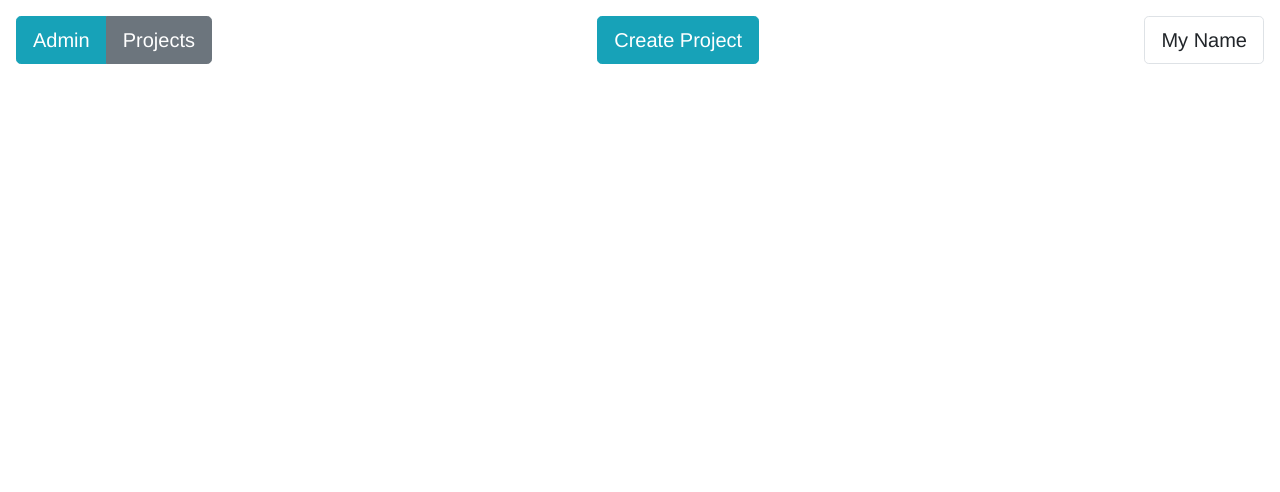
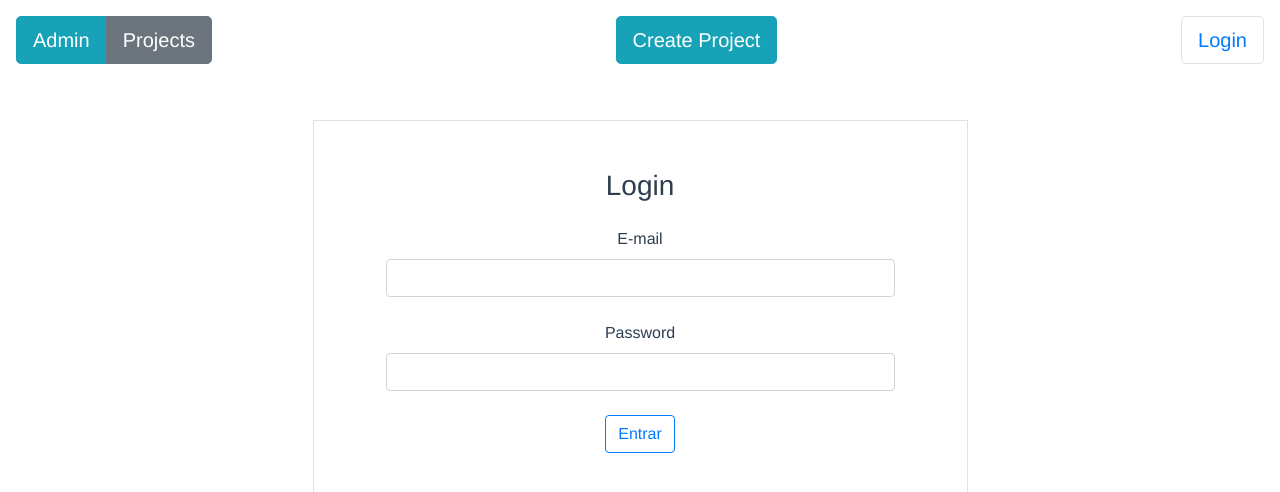
Before and after one commit to pedronieto84/vue-marzo-itacademy-project, a Vue app: page /form-login in a window 1280 px wide. Shown: the top 492 px of the page. Built offline with nearby package versions, Linux system fonts and the light colour scheme.

Commit message:
formulario-login-estructura

```diff
--- a/src/App.vue
+++ b/src/App.vue
@@ -5,8 +5,7 @@
       <router-link to="/">Home</router-link> |
       <router-link to="/about">About</router-link>
     </div> -->
-    <router-view/>
-
+    <router-view />
   </div>
 </template>
 <script>
--- a/src/components/Navbar.vue
+++ b/src/components/Navbar.vue
@@ -10,7 +10,7 @@
                 Create Project
             </b-button>
             <b-button variant=" ml-auto" size="lg border">
-                My Name
+               <router-link :to="{name: 'FormLogin'}">Login</router-link>
             </b-button>
         </b-navbar>
     </div>
--- a/src/components/Register.vue
+++ b/src/components/Register.vue
@@ -77,7 +77,6 @@ export default {
     },
     methods: {
       onSubmit(event){
-        //   debugger
         event.preventDefault()
         this.registerNewUser();
       },
--- a/src/router/index.js
+++ b/src/router/index.js
@@ -2,24 +2,30 @@ import Vue from "vue";
 import VueRouter from "vue-router";
 import ProjectsPage from "../views/ProjectsPage.vue";
 Vue.use(VueRouter);
-
 const routes = [
   {
     path: "/",
     name: "ProjectsPage",
     component: ProjectsPage,
   },
-
   {
     path: "/ProjectDetailPage/:id",
     name: "ProjectDetailPage",
-    coponent: () => {
-      import(
+    component: () => {
+      return import(
         /* webpackChunkName: 'ProjectDetailPage' */ "../views/ProjectDetailPage.vue"
       );
     },
   },
-
+  {
+    path: "/form-login",
+    name: "FormLogin",
+    component: () => {
+      return import(
+        /* webpackChunkName: 'FormLogin' */ "../views/FormLogin.vue"
+      );
+    },
+  },
 ];
 
 const router = new VueRouter({
--- /dev/null
+++ b/src/views/FormLogin.vue
@@ -0,0 +1,53 @@
+<template>
+    <div>
+        <b-alert v-model="showDismissibleAlert" variant="danger" dismissible>Usuario no encontrado</b-alert>
+         <div class=" row justify-content-center align-items-center">
+             <b-form @submit="onSubmit"
+            class=" m-5 p-5 col-6 border "
+            >
+                <h3>Login</h3>
+                <FormInput
+                    :inputValue="email"
+                    :name="'E-mail'"
+                    @input="email = $event"
+                    @validation="validation.email  = $event"
+                    :inputType="'email'"
+                />
+                <FormInput
+                    :inputValue="password"
+                    :name="'Password'"
+                    @input="password = $event"
+                    @validation="validation.password  = $event"
+                    :inputType="'password'"
+                />
+                <b-button
+                    variant="outline-primary"
+                    type="submit"
+                    value="Submit"
+                >
+                    Entrar
+                </b-button>
+            </b-form>
+         </div>
+    </div>
+</template>
+<script>
+import FormInput from '@/components/FormInput.vue'
+export default {
+    name:'Formlogin',
+    components: {
+        FormInput
+    },
+    data(){
+        return {
+            email: '',
+            password: '',
+            validation: {
+                email: null,
+                password: null
+            },
+            showDismissibleAlert: false
+        }
+    },
+}
+</script>
```
